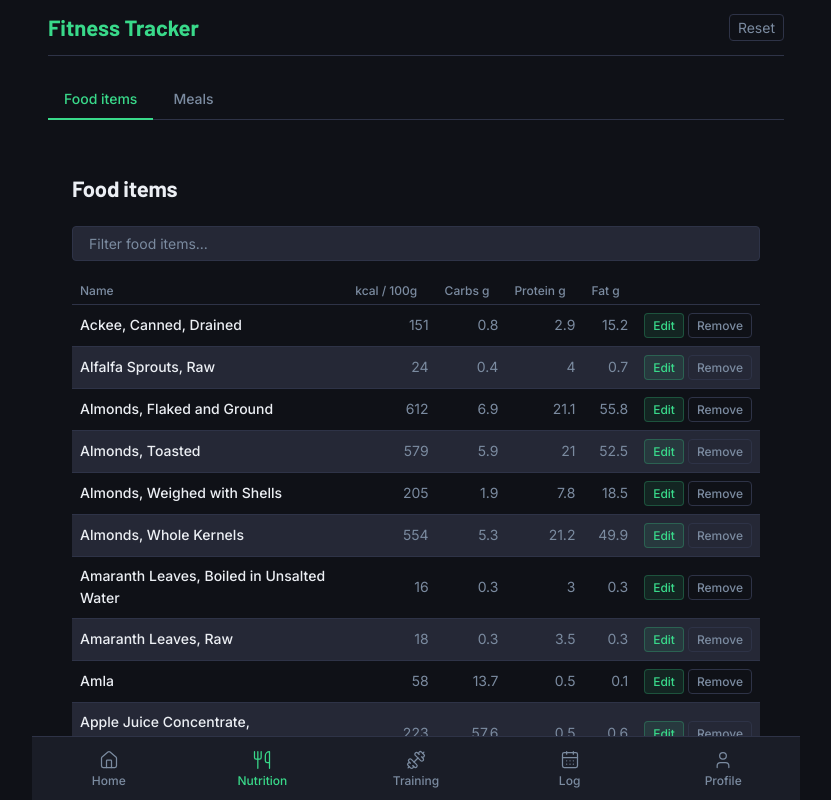
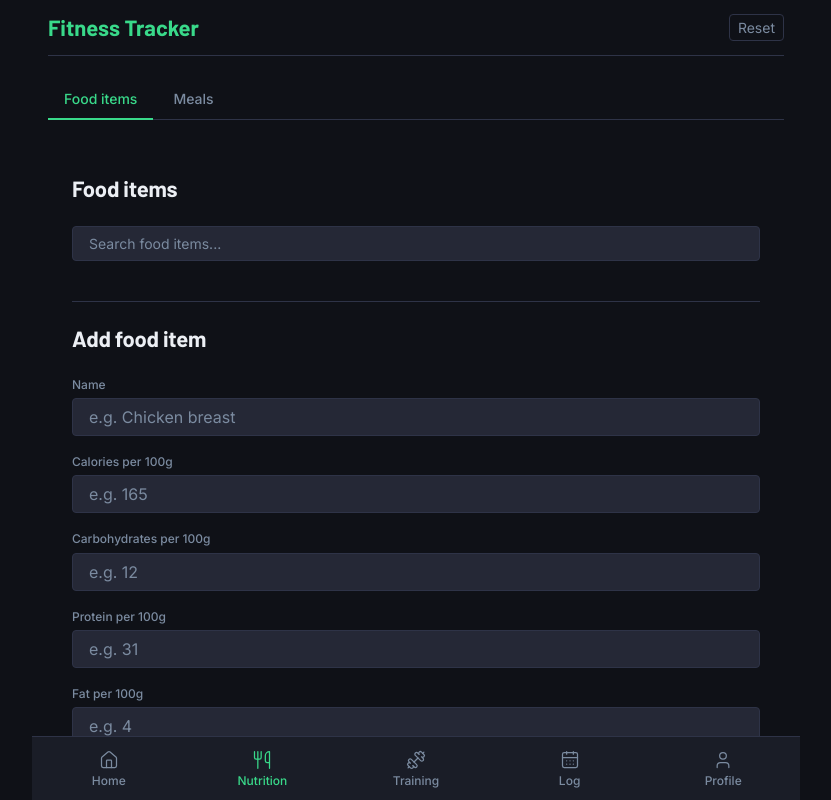
Before and after one commit to ccassinjr/fitnesstracker, a React (Vite) app: page / in a window 1280 px wide. Both pictures are taken after a click on the button "Nutrition". Shown: the top 800 px of the page, without its empty margins (224-1055 px from the left). Built offline with nearby package versions, Linux system fonts and the light colour scheme.

Commit message:
Improve food search UX

```diff
--- a/src/FoodList.tsx
+++ b/src/FoodList.tsx
@@ -1,7 +1,7 @@
 import { useState, type FormEvent, type ReactElement } from "react";
 import type { FoodItem } from "./types";
 import { showPortion } from "./utils";
-import { fuzzyMatch, highlightMatch } from "./fuzzy";
+import { fuzzyMatch, fuzzyScore, highlightMatch } from "./fuzzy";
 
 const FOOD_PAGE_SIZE = 15;
 
@@ -263,12 +263,17 @@ export function FoodList({
   const [query, setQuery] = useState("");
   const [page, setPage] = useState(0);
 
-  const filteredFoods = foods
+  const filteredFoods =
+    query.trim() === ""
+      ? []
+      : foods
           .map((food, originalIndex) => {
             const matchIndices = fuzzyMatch(query, food.name);
-      return matchIndices === null
+            if (matchIndices === null) return null;
+            const score = fuzzyScore(matchIndices, food.name);
+            return score < 18
               ? null
-        : { food, originalIndex, matchIndices };
+              : { food, originalIndex, matchIndices, score };
           })
           .filter((entry) => entry !== null);
 
@@ -288,13 +293,17 @@ export function FoodList({
       <input
         className="food-list__filter"
         type="text"
-        placeholder="Filter food items..."
+        placeholder="Search food items..."
         value={query}
         onChange={(e) => {
           setQuery(e.target.value);
           setPage(0);
         }}
       />
+      {query.trim() === "" ? null : filteredFoods.length === 0 ? (
+        <p className="food-list__empty">No results for "{query}".</p>
+      ) : (
+        <>
           <div className="food-list__table-wrapper">
             <table className="food-list__table">
               <thead>
@@ -341,6 +350,8 @@ export function FoodList({
               Next
             </button>
           </div>
+        </>
+      )}
     </div>
   );
 }
--- a/src/styles.css
+++ b/src/styles.css
@@ -679,6 +679,11 @@ button {
   text-align: center;
 }
 
+.food-list__empty {
+  text-align: center;
+  padding: var(--space-xl) 0;
+}
+
 .food-item:nth-child(even) {
   background: var(--surface-2);
 }
```
Also changed, not shown: food-data.json. Lines whose indentation alone changed are shown as unchanged.
